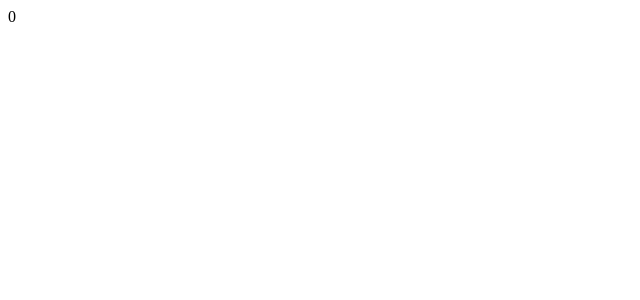
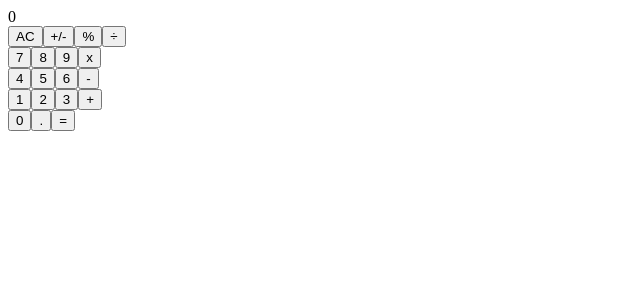
Before and after one commit to AymenBida/calculator, a JavaScript app: page / in a window 1280 px wide. Shown: the top 300 px of the page, without its empty margins (0-640 px from the left). Built offline with nearby package versions, Linux system fonts and the light colour scheme.

Commit message:
Add Buttons and ButtonPanel components

```diff
--- a/src/components/App.js
+++ b/src/components/App.js
@@ -1,3 +1,4 @@
+import ButtonPanel from './ButtonPanel';
 import Display from './Display';
 // import ButtonPanel from './ButtonPanel';
 
@@ -5,6 +6,7 @@
   return (
     <>
       <Display />
+      <ButtonPanel />
     </>
   );
 }
--- a/src/components/Button.js
+++ b/src/components/Button.js
@@ -0,0 +1,12 @@
+import PropTypes from 'prop-types';
+
+export default function Button(props) {
+  const { name } = props;
+  return (
+    <button type="button">{ name }</button>
+  );
+}
+
+Button.propTypes = {
+  name: PropTypes.string.isRequired,
+};
--- a/src/components/ButtonPanel.js
+++ b/src/components/ButtonPanel.js
@@ -0,0 +1,37 @@
+import Button from './Button';
+
+export default function ButtonPanel() {
+  return (
+    <>
+      <div>
+        <Button name="AC" />
+        <Button name="+/-" />
+        <Button name="%" />
+        <Button name="÷" />
+      </div>
+      <div>
+        <Button name="7" />
+        <Button name="8" />
+        <Button name="9" />
+        <Button name="x" />
+      </div>
+      <div>
+        <Button name="4" />
+        <Button name="5" />
+        <Button name="6" />
+        <Button name="-" />
+      </div>
+      <div>
+        <Button name="1" />
+        <Button name="2" />
+        <Button name="3" />
+        <Button name="+" />
+      </div>
+      <div>
+        <Button name="0" />
+        <Button name="." />
+        <Button name="=" />
+      </div>
+    </>
+  );
+}
```
